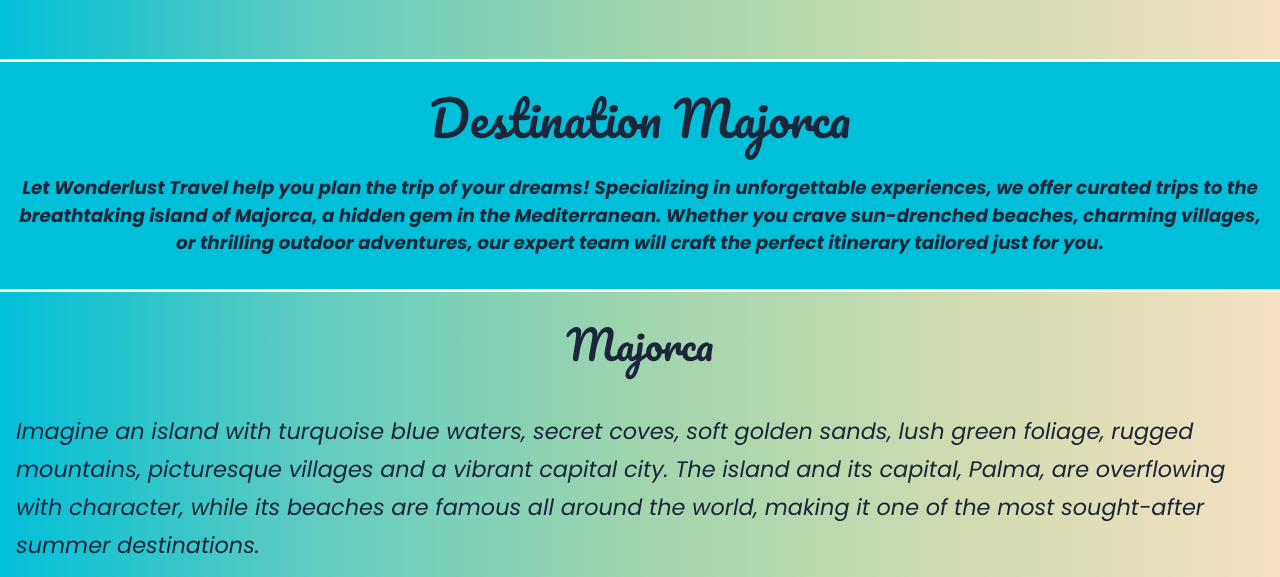
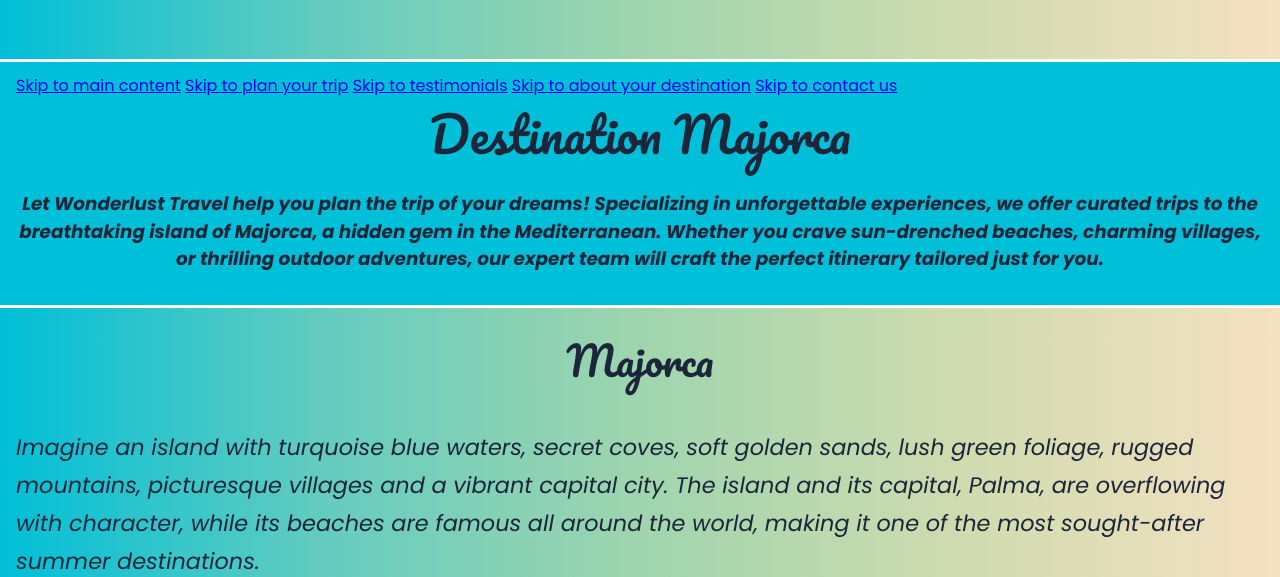
Before and after one commit to esilmone/Wonderlust, a plain HTML site: page index.html in a window 1280 px wide. Shown: the part 168-745 px from the top of the page. Drawn offline with Linux system fonts and the light colour scheme.

Commit message:
add skip links

```diff
--- a/index.html
+++ b/index.html
@@ -11,6 +11,12 @@
 <body>
 
     <header>
+        <!-- for the below skip links, were we supposed to add any CSS to hide the links on the page? -->
+        <a class="skip-to-content" href="#main">Skip to main content</a>
+        <a class="skip-to-content" href="#plan-your-trip">Skip to plan your trip</a>
+        <a class="skip-to-content" href="#testimonials">Skip to testimonials</a>
+        <a class="skip-to-content" href="#about-your-destination">Skip to about your destination</a>
+        <a class="skip-to-content" href="#contact-us">Skip to contact us</a>
         <h1>Destination Majorca</h1>
         <p>Let Wonderlust Travel help you plan the trip of your dreams!
         Specializing in unforgettable experiences, we offer curated trips to the breathtaking island of Majorca, a hidden gem in the Mediterranean. Whether you crave sun-drenched beaches, charming villages, or thrilling outdoor adventures, our expert team will craft the perfect itinerary tailored just for you.</p>
```
